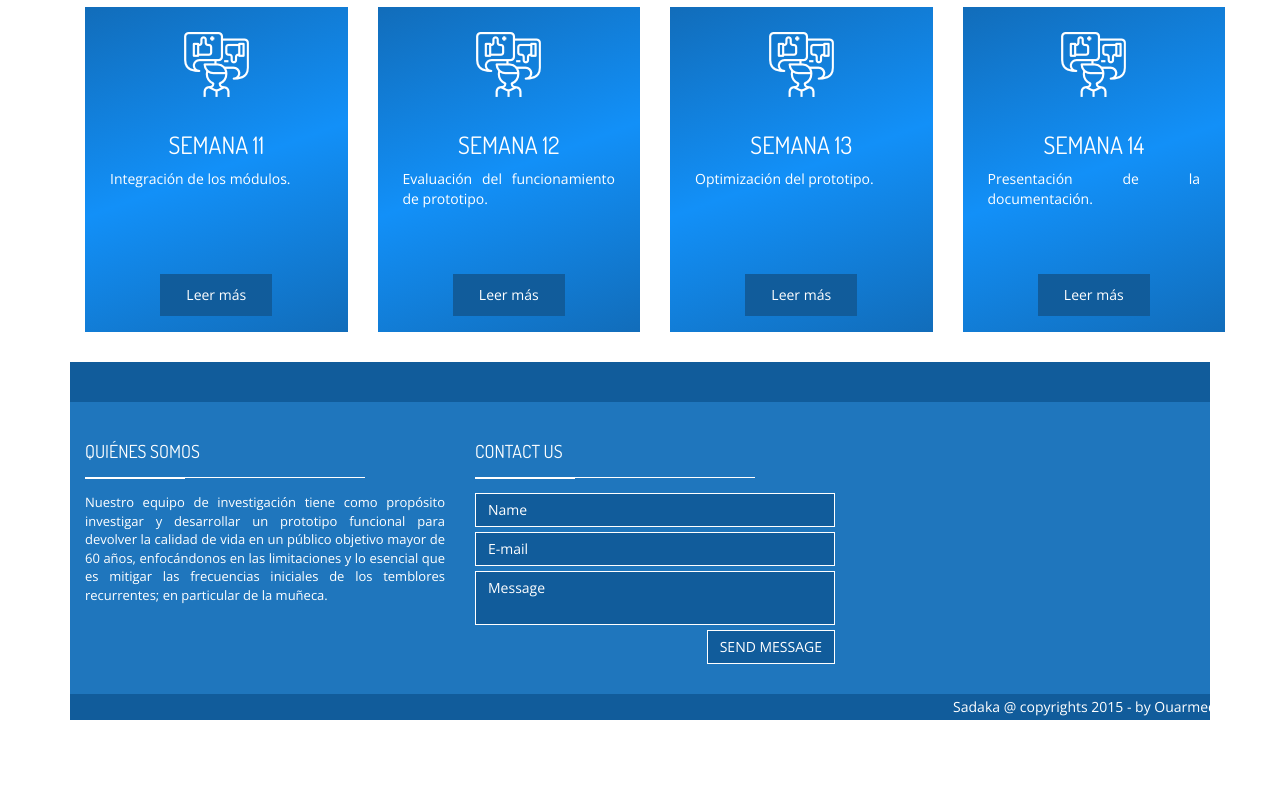
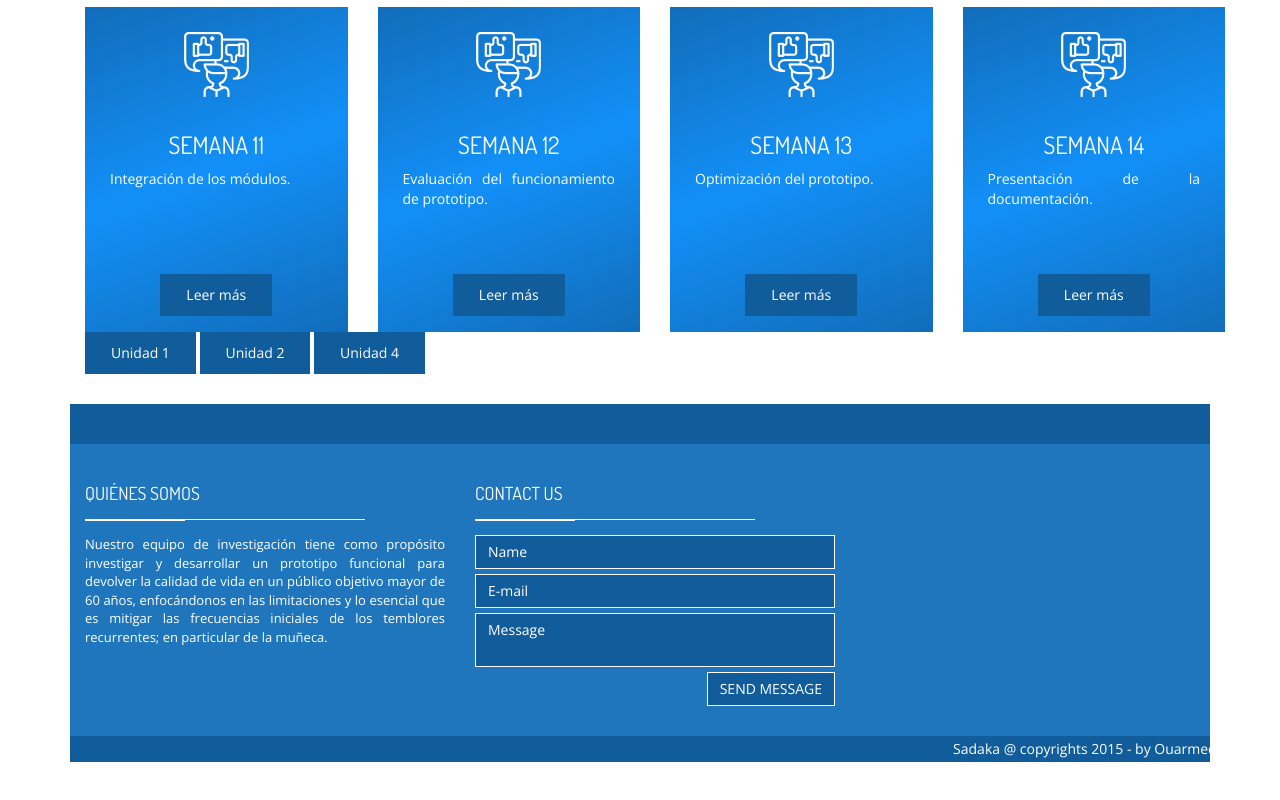
Before and after one commit to AndreaEMG/Parkinson-Grupo13, a plain HTML site: page unidad3.html in a window 1280 px wide. Shown: the part 703-1503 px from the top of the page. Drawn offline with nearby package versions, Linux system fonts and the light colour scheme.

Commit message:
Update unidad3.html

```diff
--- a/unidad3.html
+++ b/unidad3.html
@@ -330,7 +330,9 @@
 		    </div> <!-- /.row -->
 
 
-
+			        <a href="unidad2.html" class="btn btn-primary">Unidad 1</a>
+				<a href="unidad3.html" class="btn btn-primary">Unidad 2</a>
+				<a href="unidad4.html" class="btn btn-primary">Unidad 4</a>
 
 			    </div>
 
```
